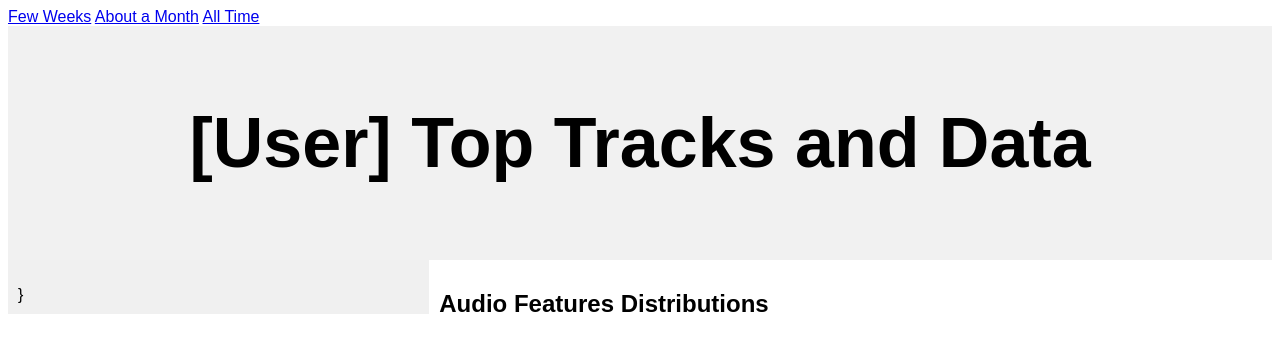
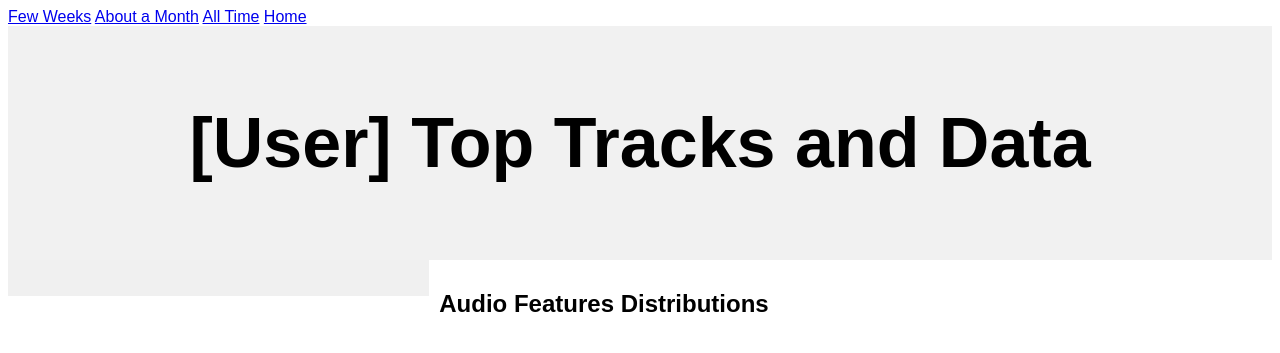
Before and after one commit to tyler-sanzo/spotify_rewrapped, a Flask app: template templates/user_data.html in a window 1280 px wide. Shown: the top 353 px of the page. Run offline with Flask 2, Linux system fonts and the light colour scheme; the template is opened without the code that fills it, so the values that code supplies are empty.

Commit message:
working on more graphics

```diff
--- a/basic_app.py
+++ b/basic_app.py
@@ -103,7 +103,6 @@ def user_data():
 		merged = pd.merge(df, features_df).drop(labels=['uri', 'track_href', 'analysis_url', 'duration_ms'], axis=1)
 
 
-
 		# plotting each feature / saving the svg in a dictionary
 		sns.set_style('dark')
 		sns.set_context("paper")
@@ -121,6 +120,9 @@ def user_data():
 			# using mpld3 library to save as an html svg
 			histogram_svg_elements[feature] = mpld3.fig_to_html(fig)
 			matplotlib.pyplot.clf()
+
+
+		features = merged[['danceability', 'energy', 'speechiness', 'acousticness', 'instrumentalness', 'liveness', 'valence']]
 
 
 
--- a/templates/user_data.html
+++ b/templates/user_data.html
@@ -77,9 +77,13 @@
 
 <body>
 	<div>
-		<a href='/user_data?time_range=short_term'>Few Weeks</a>
-		<a href='/user_data?time_range=medium_term'>About a Month</a>
-		<a href='/user_data?time_range=long_term'>All Time</a>
+		<div>
+			<a href='/user_data?time_range=short_term'>Few Weeks</a>
+			<a href='/user_data?time_range=medium_term'>About a Month</a>
+			<a href='/user_data?time_range=long_term'>All Time</a>
+			<a href='/'>Home</a>
+		</div>
+
 
 		<div class='header'>
 			<h1>[User] Top Tracks and Data</h1>
@@ -117,7 +121,6 @@
 
 					{% endfor %}
 				</ol>
-					}
 			</div>
 
 
```
